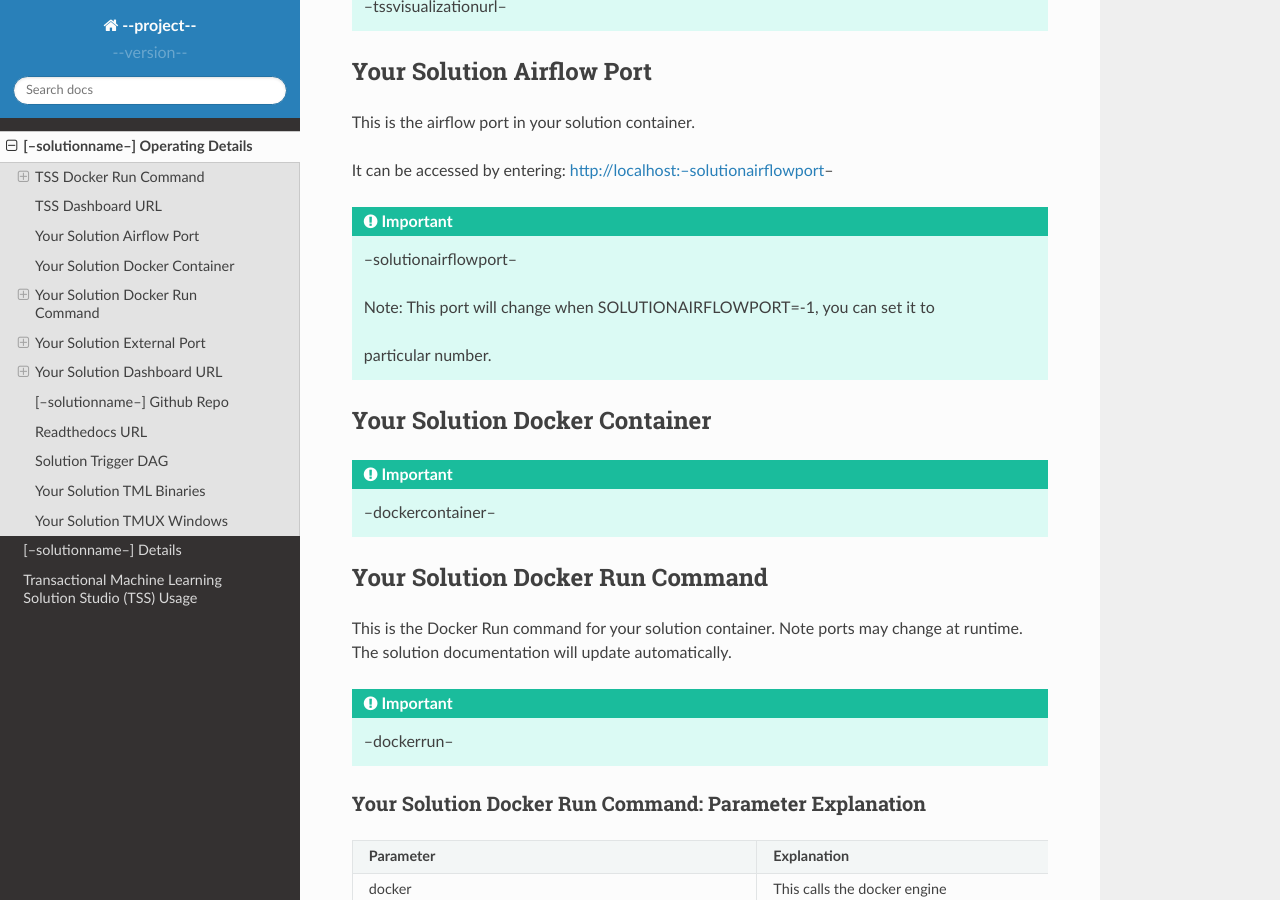
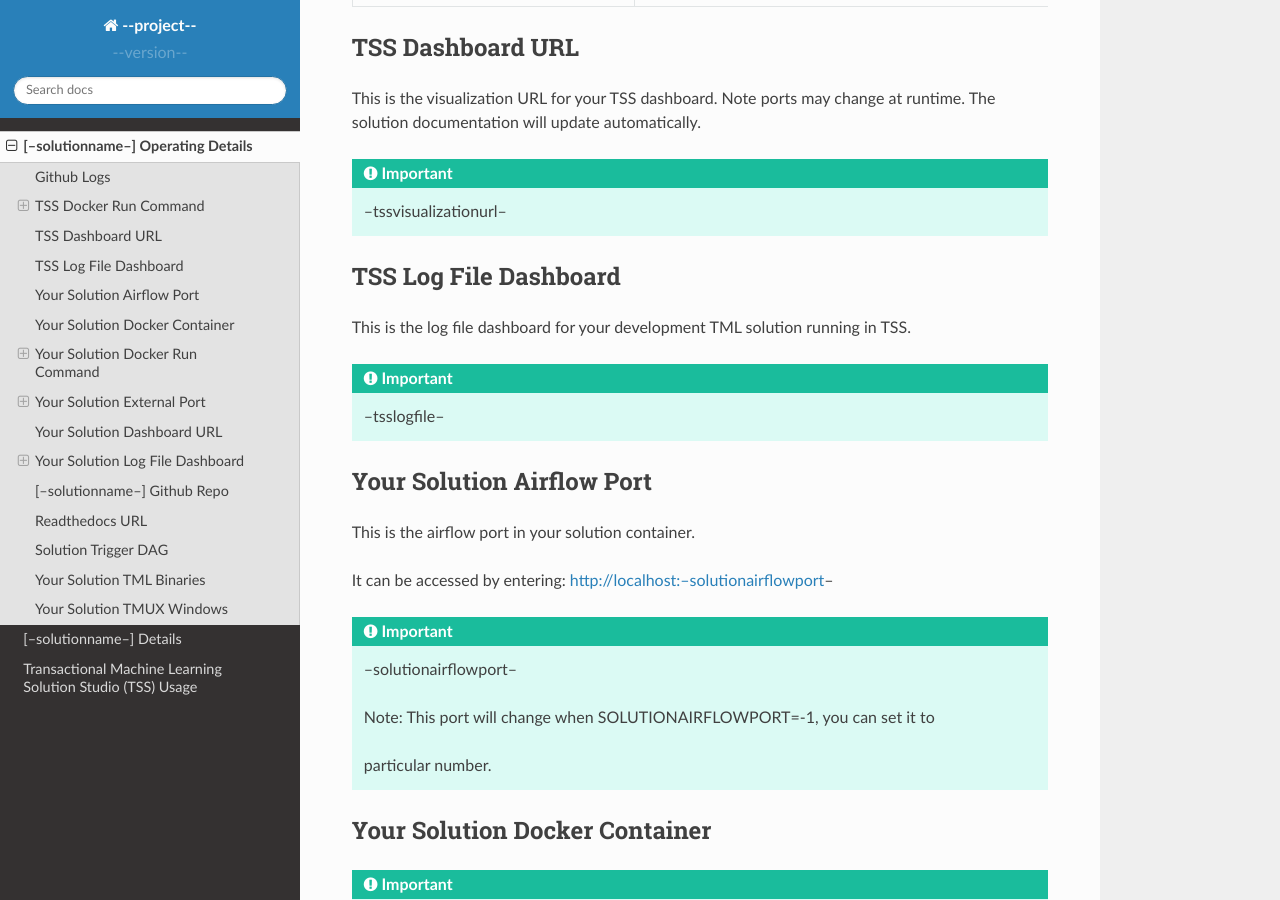
Before and after one commit to vanesalcb06/tssproject2-2b5c, a Sphinx documentation site: the page built from docs/source/operating.rst, in a window 1280 px wide and 900 px high, scrolled down 2052 px. Built offline with Sphinx 7.4.7 and the Read the Docs theme 2.0.0, drawn with Linux system fonts in a browser that asks for light colours; some of the changed text lies outside the part shown.

Commit message:
Update operating.rst

```diff
--- a/docs/source/operating.rst
+++ b/docs/source/operating.rst
@@ -14,6 +14,13 @@
 
 .. tip::
    You must have your [--solutionname--] container running before connecting to the Visualization and Airflow URLs.
+
+Github Logs
+----------
+This is your main TSS Github logs.  All TSS processes are comitted to Github and logged.
+
+.. important::
+   --githublogs--
 
 TSS Docker Run Command
 -----------------------
@@ -106,6 +113,13 @@
 
 .. important::
    --tssvisualizationurl--
+
+TSS Log File Dashboard
+-----------------------
+This is the log file dashboard for your development TML solution running in TSS.
+
+.. important::
+   --tsslogfile--
 
 Your Solution Airflow Port
 --------------------------
@@ -251,6 +265,13 @@
 .. important::
    --visualizationurl--
 
+Your Solution Log File Dashboard
+-----------------------
+This is the log file dashboard for your TML solution running.
+
+.. important::
+   --solutionlogfile--
+
 Your Solution Dashboard URL: Parameter Explanation
 ^^^^^^^^^^^^^^^^^^^^^^
 
```
